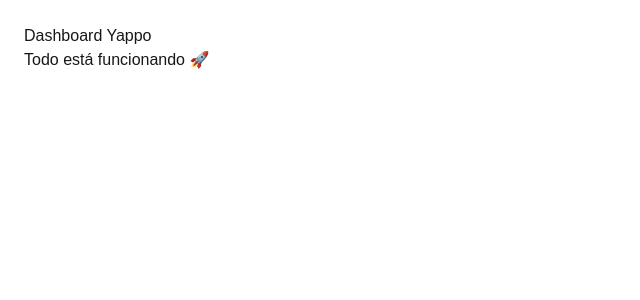
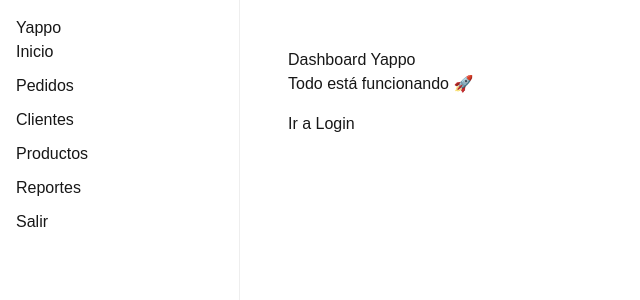
Before and after one commit to juanviverospy/Yappo-app, a Next.js app: page /dashboard in a window 1280 px wide. Shown: the top 300 px of the page, without its empty margins (0-640 px from the left). Built offline with nearby package versions, Linux system fonts and the light colour scheme.

Commit message:
feat: dashboard layout and sections

```diff
--- /dev/null
+++ b/app/(auth)/login/page.tsx
@@ -0,0 +1,14 @@
+import Link from "next/link";
+
+export default function LoginPage() {
+  return (
+    <main style={{ padding: 24 }}>
+      <h1>Login</h1>
+      <p>Acá va el login (todavía sin Firebase).</p>
+
+      <p style={{ marginTop: 16 }}>
+        <Link href="/dashboard">Volver al Dashboard</Link>
+      </p>
+    </main>
+  );
+}
--- /dev/null
+++ b/app/dashboard/customers/page.tsx
@@ -0,0 +1,3 @@
+export default function CustomersPage() {
+  return <h1>Clientes</h1>;
+}
--- /dev/null
+++ b/app/dashboard/layout.tsx
@@ -0,0 +1,32 @@
+import Link from "next/link";
+
+export default function DashboardLayout({
+  children,
+}: {
+  children: React.ReactNode;
+}) {
+  return (
+    <div style={{ display: "flex", minHeight: "100vh" }}>
+      <aside
+        style={{
+          width: 240,
+          padding: 16,
+          borderRight: "1px solid #eee",
+        }}
+      >
+        <h2 style={{ marginTop: 0 }}>Yappo</h2>
+
+        <nav style={{ display: "flex", flexDirection: "column", gap: 10 }}>
+          <Link href="/dashboard">Inicio</Link>
+          <Link href="/dashboard/orders">Pedidos</Link>
+          <Link href="/dashboard/customers">Clientes</Link>
+          <Link href="/dashboard/products">Productos</Link>
+          <Link href="/dashboard/reports">Reportes</Link>
+          <Link href="/login">Salir</Link>
+        </nav>
+      </aside>
+
+      <main style={{ flex: 1, padding: 24 }}>{children}</main>
+    </div>
+  );
+}
--- /dev/null
+++ b/app/dashboard/orders/page.tsx
@@ -0,0 +1,3 @@
+export default function OrdersPage() {
+  return <h1>Pedidos</h1>;
+}
--- a/app/dashboard/page.tsx
+++ b/app/dashboard/page.tsx
@@ -1,8 +1,14 @@
+import Link from "next/link";
+
 export default function DashboardPage() {
   return (
     <main style={{ padding: 24 }}>
       <h1>Dashboard Yappo</h1>
       <p>Todo está funcionando 🚀</p>
+
+      <p style={{ marginTop: 16 }}>
+        <Link href="/login">Ir a Login</Link>
+      </p>
     </main>
   );
 }
--- /dev/null
+++ b/app/dashboard/products/page.tsx
@@ -0,0 +1,3 @@
+export default function ProductsPage() {
+  return <h1>Productos</h1>;
+}
--- /dev/null
+++ b/app/dashboard/reports/page.tsx
@@ -0,0 +1,3 @@
+export default function ReportsPage() {
+  return <h1>Reportes</h1>;
+}
```
